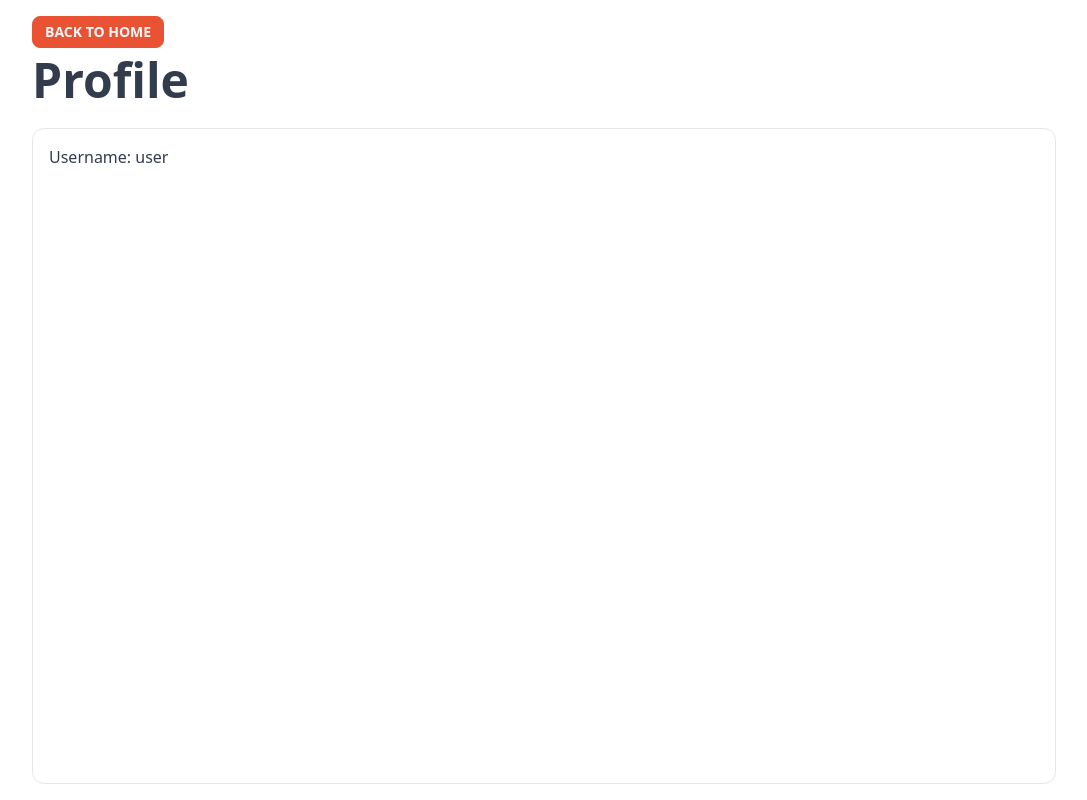
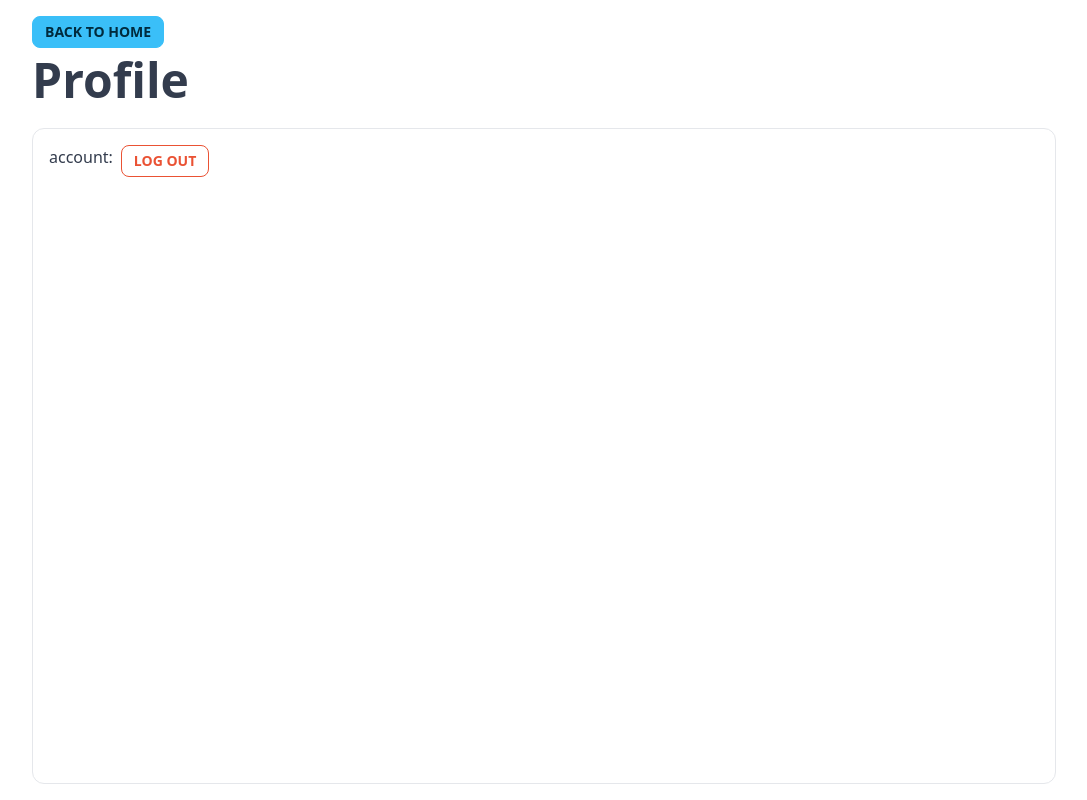
Before and after one commit to thanapatsan/minidash, a Next.js app: page /profile in a window 1280 px wide. Shown: the whole page, without its empty margins (96-1183 px from the left). Built offline with nearby package versions, Linux system fonts and the light colour scheme; no server answers.

Commit message:
added firebase auth

```diff
--- /dev/null
+++ b/hooks/useAuth.js
@@ -0,0 +1,25 @@
+import { onAuthStateChanged, signOut } from "firebase/auth";
+import { useEffect, useState } from "react";
+
+import { auth } from "@/firebase";
+
+export function useAuth() {
+  const [user, setUser] = useState();
+
+  useEffect(() => {
+    const unsubscribe = onAuthStateChanged(auth, (user) => {
+      if (user) {
+        setUser(user);
+      } else {
+        setUser(null);
+      }
+    });
+
+    return unsubscribe;
+  }, []);
+
+  return {
+    user,
+    auth,
+  };
+}
--- a/pages/home.js
+++ b/pages/home.js
@@ -1,11 +1,15 @@
 import Link from "next/link";
 
+import { useAuth } from "@/hooks/useAuth";
+
 function Home() {
+  const { user, auth } = useAuth();
+
   return (
     <main className="h-screen">
       <div className="container mx-auto max-w-screen-lg h-full flex flex-col">
         <div className="mt-4 mb-4">
-          <h1 className="text-5xl font-semibold">Hi, user</h1>
+          <h1 className="text-5xl font-semibold">Hi, {user?.email}</h1>
         </div>
         <div className="border rounded-xl grow justify-center items-center flex mb-4">
           <div className="flex flex-col grow max-w-xs gap-2">
--- a/pages/index.js
+++ b/pages/index.js
@@ -1,20 +1,53 @@
 import Image from "next/image";
 import { Inter } from "next/font/google";
-
-const inter = Inter({ subsets: ["latin"] });
+import { signInWithEmailAndPassword } from "firebase/auth";
+import { useAuth } from "@/hooks/useAuth";
+import { useRouter } from "next/router";
+import Link from "next/link";
 
 export default function Index() {
+  const { user, auth } = useAuth();
+  const router = useRouter();
+
+  async function handleSubmit(event) {
+    event.preventDefault();
+    const { email, password } = event.target.elements;
+
+    signInWithEmailAndPassword(auth, email.value, password.value)
+      .then((userCredential) => {
+        // Signed in
+        const user = userCredential.user;
+        console.log(user.email);
+        // ...
+      })
+      .catch((error) => {
+        const errorCode = error.code;
+        const errorMessage = error.message;
+
+        console.log(errorCode);
+      });
+  }
+
   return (
     <main className="h-screen bg-slate-200 flex justify-center items-center">
       <div className="bg-slate-50 max-w-screen-md p-24">
         <div className="w-64">
           <h1 className="text-4xl text-center mb-6">Dashboard</h1>
-          <form className="form-control gap-2 ">
+          {user ? (
+            <>
+              <p>You are logged in as {user.email}</p>
+              <Link href="/home" className="btn btn-primary w-full mt-2">
+                Go to dashboard
+              </Link>
+            </>
+          ) : (
+            <>
+              <form className="form-control gap-2 " onSubmit={handleSubmit}>
                 <input
                   type="text"
-              placeholder="Username"
-              name="username"
-              id="username"
+                  placeholder="Email"
+                  name="email"
+                  id="email"
                   className="input input-bordered w-full"
                 />
                 <input
@@ -24,11 +57,13 @@ export default function Index() {
                   id="password"
                   className="input input-bordered w-full"
                 />
-          </form>
                 <div className="gap-1 mt-6">
                   <button className="btn btn-primary w-full">login</button>
                   <a className="btn btn-link w-full mt-2">forgot password?</a>
                 </div>
+              </form>
+            </>
+          )}
         </div>
       </div>
     </main>
--- a/pages/list.js
+++ b/pages/list.js
@@ -5,7 +5,7 @@ function List() {
     <main className="h-screen">
       <div className="container mx-auto max-w-screen-lg h-full flex flex-col">
         <div className="mt-4 mb-4">
-          <Link href={"/home"} className="btn btn-accent btn-sm mb-2">
+          <Link href={"/home"} className="btn btn-info btn-sm mb-2">
             Back to home
           </Link>
           <h1 className="text-5xl font-semibold mb-2">List</h1>
--- a/pages/profile.js
+++ b/pages/profile.js
@@ -1,18 +1,25 @@
 import Link from "next/link";
+import { useAuth } from "@/hooks/useAuth";
+import { signOut } from "firebase/auth";
 
 function Profile() {
+  const { user, auth } = useAuth();
+
   return (
     <main className="h-screen">
       <div className="container mx-auto max-w-screen-lg h-full flex flex-col">
         <div className="mt-4 mb-4">
-          <Link href={"/home"} className="btn btn-accent btn-sm mb-2">
+          <Link href={"/home"} className="btn btn-info btn-sm mb-2">
             Back to home
           </Link>
           <h1 className="text-5xl font-semibold mb-2">Profile</h1>
         </div>
         <div className="border rounded-xl grow flex mb-4 p-4">
-          <div className="flex flex-col grow gap-2">
-            <p>Username: user</p>
+          <div className="flex grow gap-2">
+            <p>account: {user?.email}</p>
+            <button className="btn btn-sm btn-outline btn-accent ">
+              log out
+            </button>
           </div>
         </div>
       </div>
```
Lines whose indentation alone changed are shown as unchanged.
